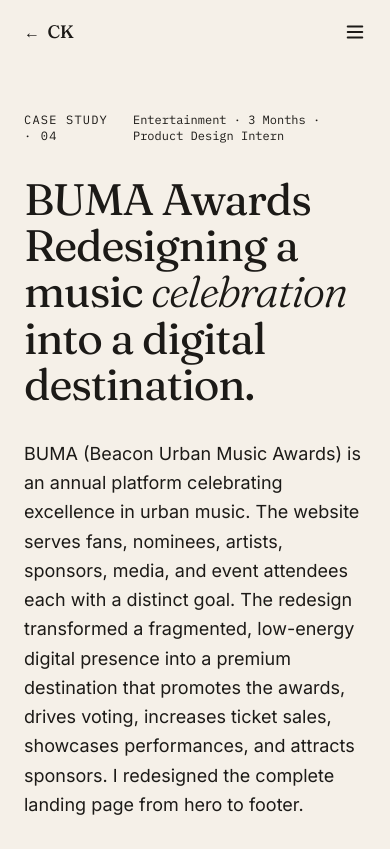
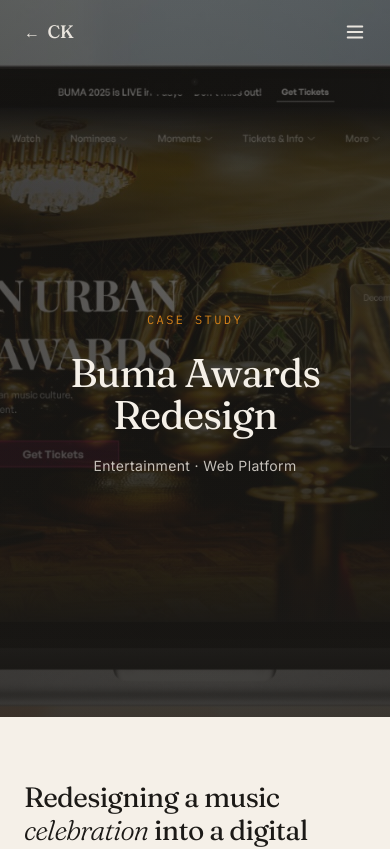
Before and after one commit to CodeWithFin/carol-kaeke-portfolio, a React (Vite) app: page /case-study/buma-awards in a window 390 px wide. Shown: the top 849 px of the page. Built offline with nearby package versions, Linux system fonts and the light colour scheme.

Commit message:
Update Buma case study with full-bleed card image hero.
Co-authored-by: Cursor <cursoragent@cursor.com>

```diff
--- a/src/app/pages/BumaCaseStudy.tsx
+++ b/src/app/pages/BumaCaseStudy.tsx
@@ -3,8 +3,10 @@ import { ArrowLeft } from "lucide-react";
 import { FadeUp } from "../lib/shared";
 import { Nav } from "../components/Nav";
 import { Footer } from "../components/Footer";
+import { CaseStudyHero } from "../components/CaseStudyHero";
 import bumaHero from "../../../assets/images/Silver.png";
 import bumaFinalSolution from "../../../assets/images/HERO (2) (2).png";
+import bumaCardImage from "../../../assets/images/buma-card-image.jpeg";
 
 const DECISIONS = [
   {
@@ -68,37 +70,36 @@ export default function BumaCaseStudy() {
 
   return (
     <div className="bg-background min-h-screen">
-      <Nav variant="case-study" onBack={() => navigate("/")} />
+      <Nav variant="case-study" overDark onBack={() => navigate("/")} />
 
-      {/* Hero */}
-      <section className="pt-28 pb-20 px-6 lg:px-12 max-w-7xl mx-auto">
+      <CaseStudyHero
+        image={bumaCardImage}
+        title="Buma Awards Redesign"
+        subtitle="Entertainment · Web Platform"
+        accent="#d4821a"
+      />
+
+      {/* Overview */}
+      <section className="pt-16 pb-20 px-6 lg:px-12 max-w-7xl mx-auto">
         <FadeUp>
-          <div className="flex items-center gap-3 mb-8">
-            <span className="text-xs text-muted-foreground tracking-widest" style={{ fontFamily: "'IBM Plex Mono', monospace" }}>CASE STUDY · 04</span>
-            <span className="text-xs text-muted-foreground/40" style={{ fontFamily: "'IBM Plex Mono', monospace" }}></span>
-            <span className="text-xs text-accent" style={{ fontFamily: "'IBM Plex Mono', monospace" }}>Entertainment · 3 Months · Product Design Intern</span>
-          </div>
+          <h2
+            className="text-[clamp(1.75rem,3.5vw,2.75rem)] font-normal leading-[1.15] text-foreground tracking-tight mb-6 max-w-3xl"
+            style={{ fontFamily: "'Fraunces', serif" }}
+          >
+            Redesigning a music{" "}
+            <span className="italic font-light">celebration</span>{" "}
+            into a digital destination.
+          </h2>
         </FadeUp>
 
-        <FadeUp delay={0.07}>
-          <h1
-            className="text-[clamp(2.75rem,6vw,5.5rem)] font-normal leading-[1.05] text-foreground tracking-tight mb-8 max-w-4xl"
-            style={{ fontFamily: "'Fraunces', serif" }}
-          >
-            BUMA Awards Redesigning a music{" "}
-            <span className="italic font-light">celebration</span>{" "}
-            into a digital destination.
-          </h1>
-        </FadeUp>
-
-        <FadeUp delay={0.12}>
+        <FadeUp delay={0.08}>
           <p className="text-lg text-muted-foreground leading-relaxed max-w-2xl" style={{ fontFamily: "'Inter', sans-serif" }}>
             BUMA (Beacon Urban Music Awards) is an annual platform celebrating excellence in urban music. The website serves fans, nominees, artists, sponsors, media, and event attendees each with a distinct goal. The redesign transformed a fragmented, low-energy digital presence into a premium destination that promotes the awards, drives voting, increases ticket sales, showcases performances, and attracts sponsors. I redesigned the complete landing page from hero to footer.
           </p>
         </FadeUp>
 
         {/* Scope chips */}
-        <FadeUp delay={0.16}>
+        <FadeUp delay={0.12}>
           <div className="flex flex-wrap gap-2 mt-8 mb-12">
             {["Hero", "Countdown", "Event Overview", "Nominees", "Spotlight Moments", "Latest News", "Sponsors", "About BUMA", "Footer"].map((s) => (
               <span key={s} className="text-xs px-3 py-1 rounded-full border border-border text-muted-foreground" style={{ fontFamily: "'IBM Plex Mono', monospace" }}>{s}</span>
@@ -107,7 +108,7 @@ export default function BumaCaseStudy() {
         </FadeUp>
 
         {/* Meta strip */}
-        <FadeUp delay={0.18}>
+        <FadeUp delay={0.14}>
           <div className="flex flex-wrap gap-x-10 gap-y-4 pt-10 border-t border-border">
             {[
               { label: "ROLE", value: "Product Design Intern" },
```
